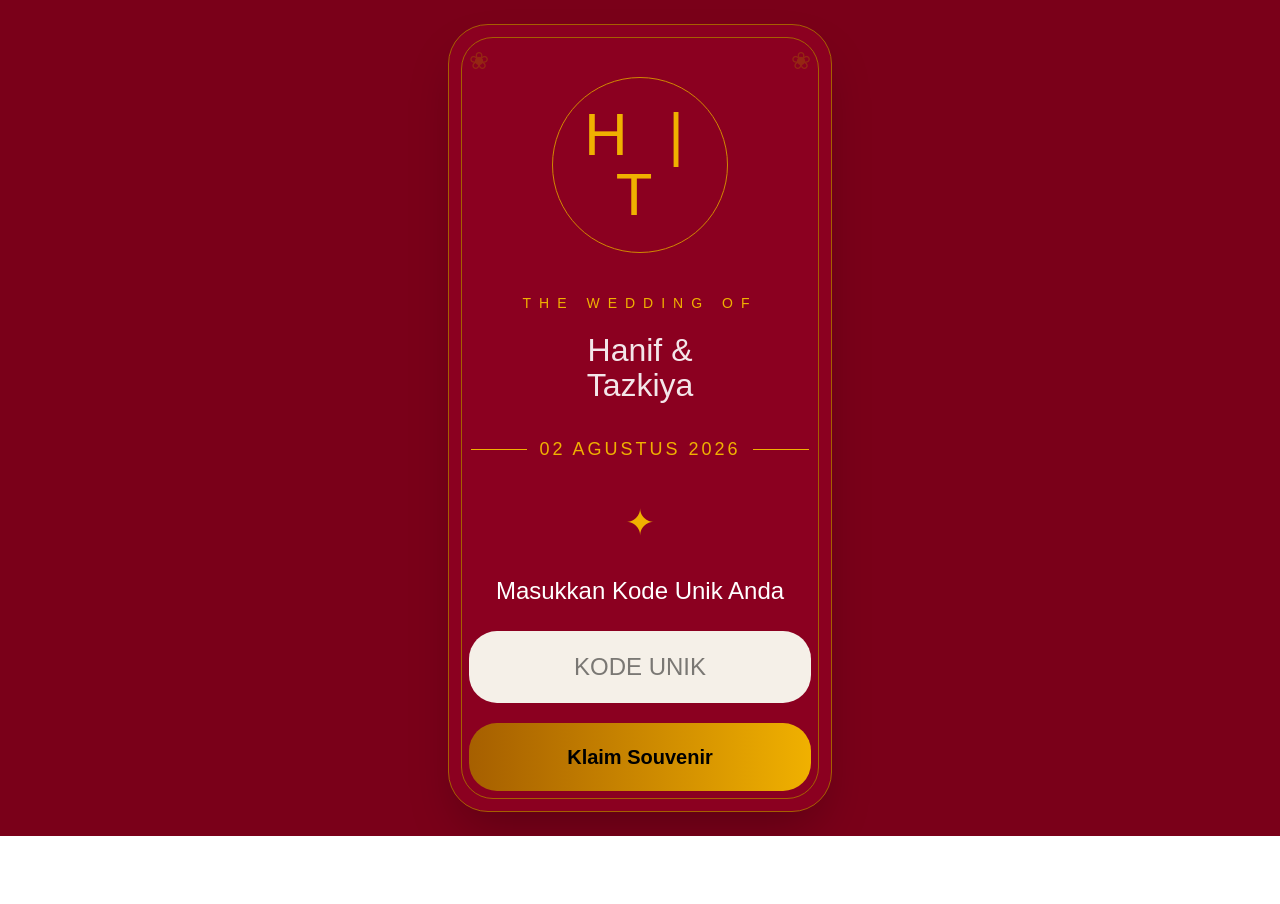
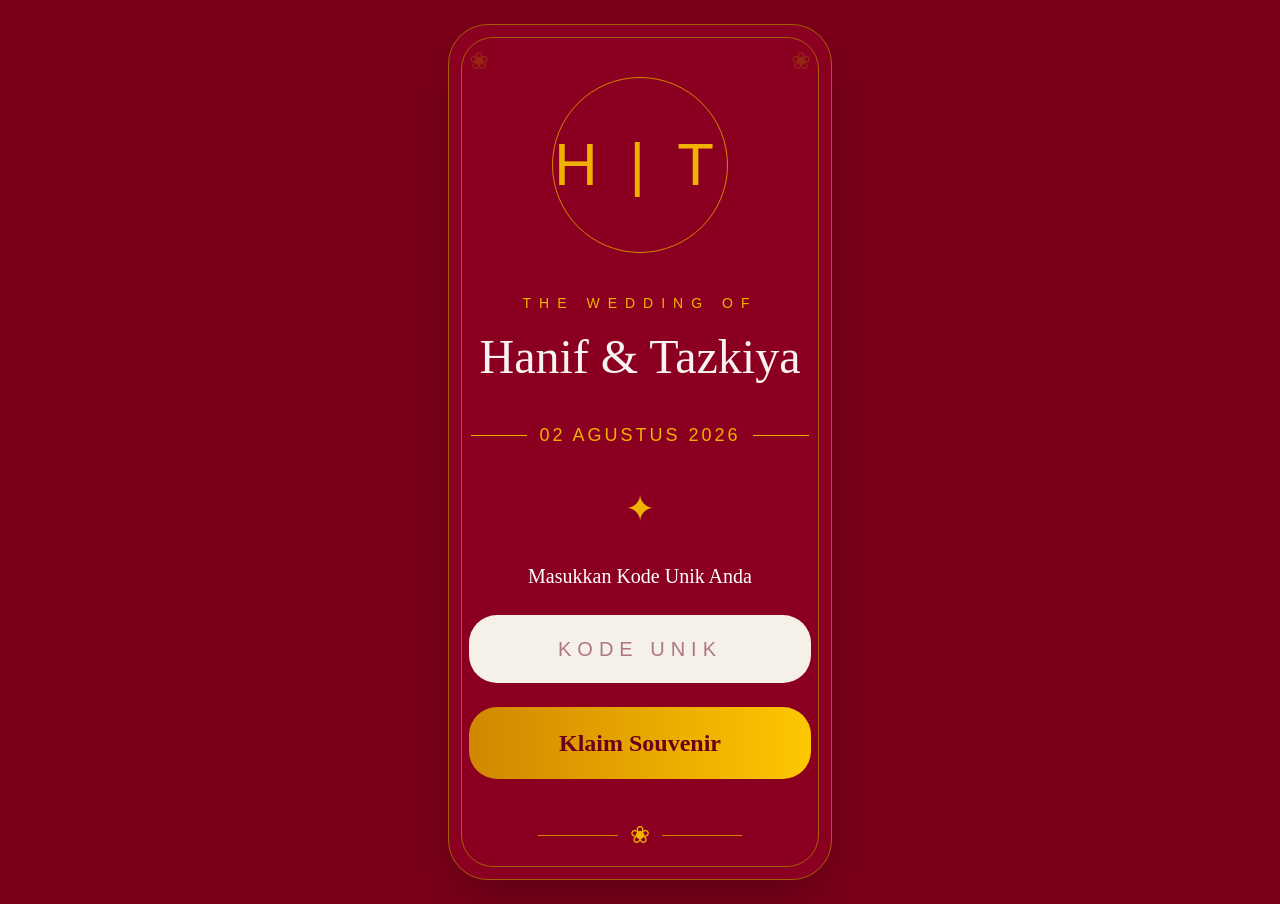
Before and after one commit to tazkiyanafsa-del/souvenir-haniftazkiya, a Next.js app: page / in a window 1280 px wide. Before the commit the page ends 836 px from the top, so only its background shows below. Built offline with nearby package versions, Linux system fonts and the light colour scheme.

Commit message:
final elegant wedding ui

```diff
--- a/app/page.tsx
+++ b/app/page.tsx
@@ -64,8 +64,14 @@ export default function Home() {
         {/* LOGO */}
         <div className="w-44 h-44 mx-auto border border-yellow-600 rounded-full flex items-center justify-center mt-8 mb-10">
 
-          <div className="text-yellow-500 text-6xl tracking-[12px] font-light">
-            H | T
+          <div className="text-yellow-500 text-6xl tracking-[12px] font-light flex items-center gap-5">
+
+            <span>H</span>
+
+            <span>|</span>
+
+            <span>T</span>
+
           </div>
 
         </div>
@@ -76,12 +82,13 @@ export default function Home() {
         </p>
 
         {/* NAMA */}
-        <h1 className="text-[20px] md:text-[32px] text-white leading-[1.1] mb-8 opacity-90">
-
-          <div>Hanif &</div>
-
-          <div>Tazkiya</div>
-
+        <h1
+          className="text-[34px] md:text-[48px] text-white leading-none mb-10 opacity-95"
+          style={{
+            fontFamily: "cursive",
+          }}
+        >
+          Hanif & Tazkiya
         </h1>
 
         {/* TANGGAL */}
@@ -102,11 +109,17 @@ export default function Home() {
           ✦
         </div>
 
-        {/* INPUT */}
-        <p className="text-white text-2xl mb-6">
+        {/* INPUT TITLE */}
+        <p
+          className="text-white text-[20px] mb-6"
+          style={{
+            fontFamily: "serif",
+          }}
+        >
           Masukkan Kode Unik Anda
         </p>
 
+        {/* INPUT */}
         <input
           type="text"
           value={code}
@@ -115,16 +128,32 @@ export default function Home() {
           autoComplete="off"
           autoCapitalize="characters"
           spellCheck={false}
-          className="w-full bg-[#F5F0E8] text-black text-2xl text-center rounded-[28px] p-5 outline-none uppercase mb-5"
+          className="w-full bg-[#F5F0E8] text-[#6B0018] tracking-[6px] text-xl text-center rounded-[28px] p-5 outline-none uppercase mb-6"
         />
 
         {/* BUTTON */}
         <button
           onClick={handleClaim}
-          className="w-full bg-gradient-to-r from-yellow-700 to-yellow-500 text-black font-bold text-xl py-5 rounded-[28px] hover:opacity-90 transition"
+          className="w-full bg-gradient-to-r from-yellow-600 to-yellow-400 text-[#6B0018] font-semibold text-2xl py-5 rounded-[28px] hover:opacity-90 transition"
+          style={{
+            fontFamily: "serif",
+          }}
         >
           Klaim Souvenir
         </button>
+
+        {/* ORNAMEN BAWAH */}
+        <div className="flex items-center justify-center gap-3 mt-10 mb-2">
+
+          <div className="w-20 h-[1px] bg-yellow-600"></div>
+
+          <div className="text-yellow-500 text-2xl">
+            ❀
+          </div>
+
+          <div className="w-20 h-[1px] bg-yellow-600"></div>
+
+        </div>
 
         {/* MESSAGE */}
         {message && (
```
